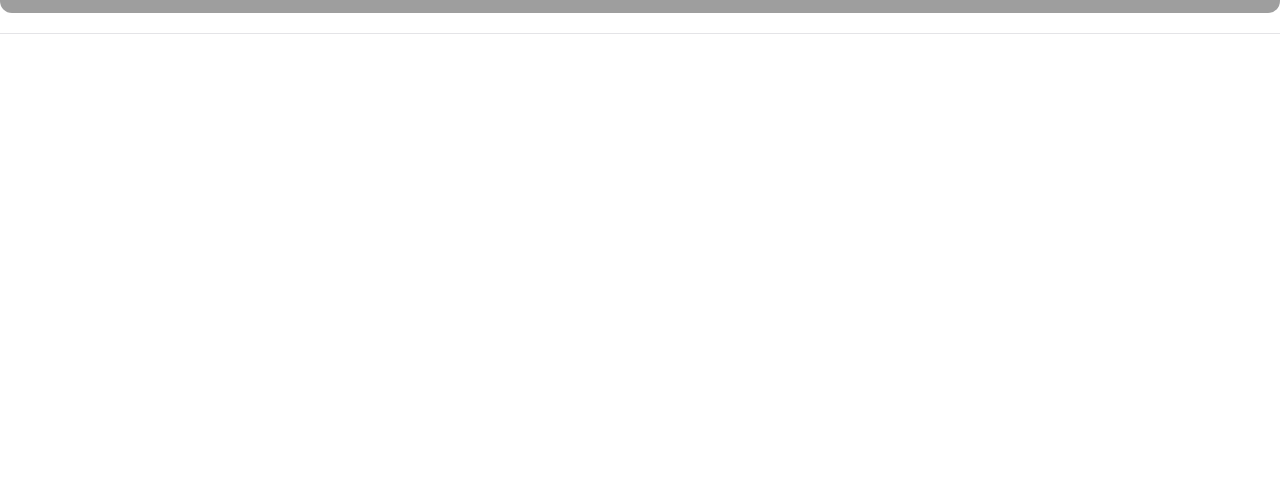
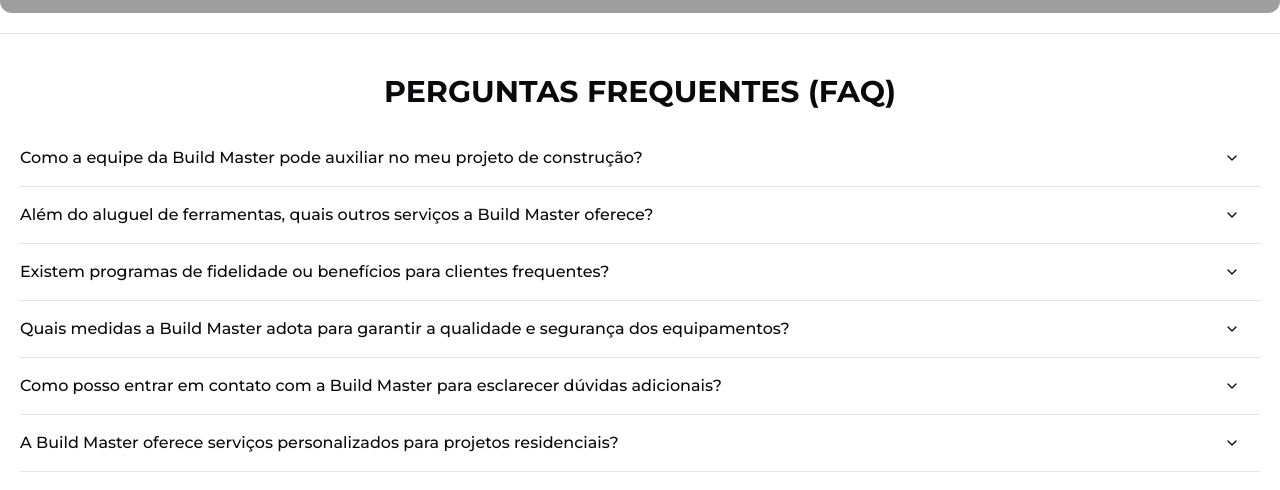
Before and after one commit to gui-bus/BuildMaster, a Next.js app: page / in a window 1280 px wide. Shown: the part 2268-2758 px from the top of the page. Before the commit the page ends 2322 px from the top, so only its background shows below. Built offline with nearby package versions, Linux system fonts and the light colour scheme; grey boxes are pictures that could not be loaded.

Commit message:
style: change max-w

```diff
--- a/src/app/page.tsx
+++ b/src/app/page.tsx
@@ -1,22 +1,25 @@
 import { Separator } from "@/components/ui/separator";
 import ContactSection from "@/sections/contact-section";
+import FaqSection from "@/sections/faq-section";
 import HeroSection from "@/sections/hero-section";
 import RentSection from "@/sections/rent-section";
 import ServicesSection from "@/sections/services-section";
 export default function Home() {
   return (
-    <main className="relative mx-auto w-full 3xl:max-w-7xl">
+    <main className="relative mx-auto w-full 3xl:max-w-[90rem]">
       <HeroSection />
 
       <ServicesSection />
 
       <RentSection />
 
-      <Separator className="my-5 w-full max-w-7xl mx-auto" />
+      <Separator className="my-5 w-full max-w-[90rem] mx-auto" />
 
       <ContactSection />
 
-      <Separator className="my-5 w-full max-w-7xl mx-auto" />
+      <Separator className="my-5 w-full max-w-[90rem] mx-auto" />
+
+      <FaqSection/>
     </main>
   );
 }
--- a/src/components/ui/accordion.tsx
+++ b/src/components/ui/accordion.tsx
@@ -1,12 +1,12 @@
-"use client"
+"use client";
 
-import * as React from "react"
-import * as AccordionPrimitive from "@radix-ui/react-accordion"
-import { ChevronDown } from "lucide-react"
+import * as React from "react";
+import * as AccordionPrimitive from "@radix-ui/react-accordion";
+import { ChevronDown } from "lucide-react";
 
-import { cn } from "@/lib/utils"
+import { cn } from "@/lib/utils";
 
-const Accordion = AccordionPrimitive.Root
+const Accordion = AccordionPrimitive.Root;
 
 const AccordionItem = React.forwardRef<
   React.ElementRef<typeof AccordionPrimitive.Item>,
@@ -17,8 +17,8 @@
     className={cn("border-b", className)}
     {...props}
   />
-))
-AccordionItem.displayName = "AccordionItem"
+));
+AccordionItem.displayName = "AccordionItem";
 
 const AccordionTrigger = React.forwardRef<
   React.ElementRef<typeof AccordionPrimitive.Trigger>,
@@ -28,17 +28,17 @@
     <AccordionPrimitive.Trigger
       ref={ref}
       className={cn(
-        "flex flex-1 items-center justify-between py-4 font-medium transition-all hover:underline [&[data-state=open]>svg]:rotate-180",
-        className
+        "flex flex-1 items-center justify-between rounded-md py-4 font-medium transition-all hover:underline data-[state=open]:bg-[#F3F3F3] data-[state=open]:p-5 [&[data-state=open]>svg]:rotate-180 text-start",
+        className,
       )}
       {...props}
     >
       {children}
-      <ChevronDown className="h-4 w-4 shrink-0 transition-transform duration-200" />
+      <ChevronDown className="h-4 w-4 shrink-0 transition-transform duration-200 mr-5" />
     </AccordionPrimitive.Trigger>
   </AccordionPrimitive.Header>
-))
-AccordionTrigger.displayName = AccordionPrimitive.Trigger.displayName
+));
+AccordionTrigger.displayName = AccordionPrimitive.Trigger.displayName;
 
 const AccordionContent = React.forwardRef<
   React.ElementRef<typeof AccordionPrimitive.Content>,
@@ -46,13 +46,13 @@
 >(({ className, children, ...props }, ref) => (
   <AccordionPrimitive.Content
     ref={ref}
-    className="overflow-hidden text-sm transition-all data-[state=closed]:animate-accordion-up data-[state=open]:animate-accordion-down"
+    className="overflow-hidden text-sm transition-all data-[state=closed]:animate-accordion-up data-[state=open]:animate-accordion-down data-[state=open]:bg-[#F3F3F3] data-[state=open]:px-5"
     {...props}
   >
     <div className={cn("pb-4 pt-0", className)}>{children}</div>
   </AccordionPrimitive.Content>
-))
+));
 
-AccordionContent.displayName = AccordionPrimitive.Content.displayName
+AccordionContent.displayName = AccordionPrimitive.Content.displayName;
 
-export { Accordion, AccordionItem, AccordionTrigger, AccordionContent }
+export { Accordion, AccordionItem, AccordionTrigger, AccordionContent };
--- a/src/sections/contact-section.tsx
+++ b/src/sections/contact-section.tsx
@@ -3,8 +3,8 @@
 
 const ContactSection = () => {
   return (
-    <section className="bg-[url('/Contact.svg')] bg-cover bg-center bg-no-repeat w-full h-auto py-10 md:rounded-xl max-w-7xl mx-auto my-5">
-      <div className="w-full flex flex-col md:flex-row max-w-7xl mx-auto text-white items-center justify-around px-5 md:px-0">
+    <section className="bg-[url('/Contact.svg')] bg-cover bg-center bg-no-repeat w-full h-auto py-10 md:rounded-xl max-w-[90rem] mx-auto my-5">
+      <div className="w-full flex flex-col md:flex-row max-w-[90rem] mx-auto text-white items-center justify-around px-5 md:px-0">
         <div className="flex flex-col">
           <span className="uppercase font-light">Localização e Contato</span>
           <h3 className="text-5xl font-black">BUILD MASTER</h3>
--- a/src/sections/rent-section.tsx
+++ b/src/sections/rent-section.tsx
@@ -53,7 +53,7 @@
   }, [api]);
 
   return (
-    <section className="mx-auto w-full max-w-7xl">
+    <section className="mx-auto w-full max-w-[90rem]">
       <Image
         src="/BrandsMD.svg"
         alt="Marcas"
--- a/src/sections/services-section.tsx
+++ b/src/sections/services-section.tsx
@@ -53,7 +53,7 @@
 
   return (
     <section className="">
-      <div className="mx-auto flex w-full max-w-7xl flex-col items-center justify-center gap-5 p-5">
+      <div className="mx-auto flex w-full max-w-[90rem] flex-col items-center justify-center gap-5 p-5">
         <div className="flex flex-col items-center justify-center">
           <span className="text-xl font-light text-primary">SERVIÇOS</span>
           <h2 className="text-center text-3xl font-bold">
```
